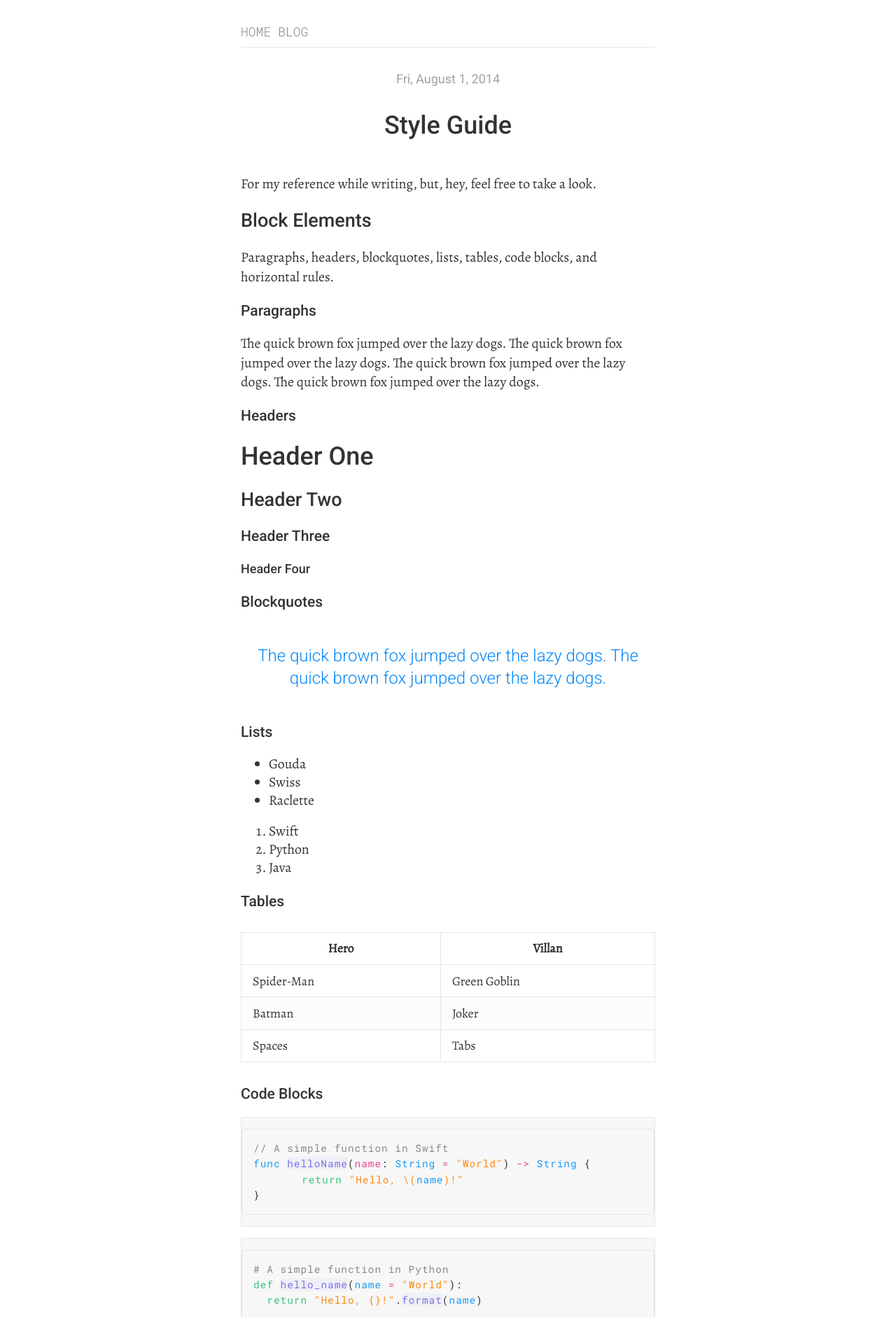
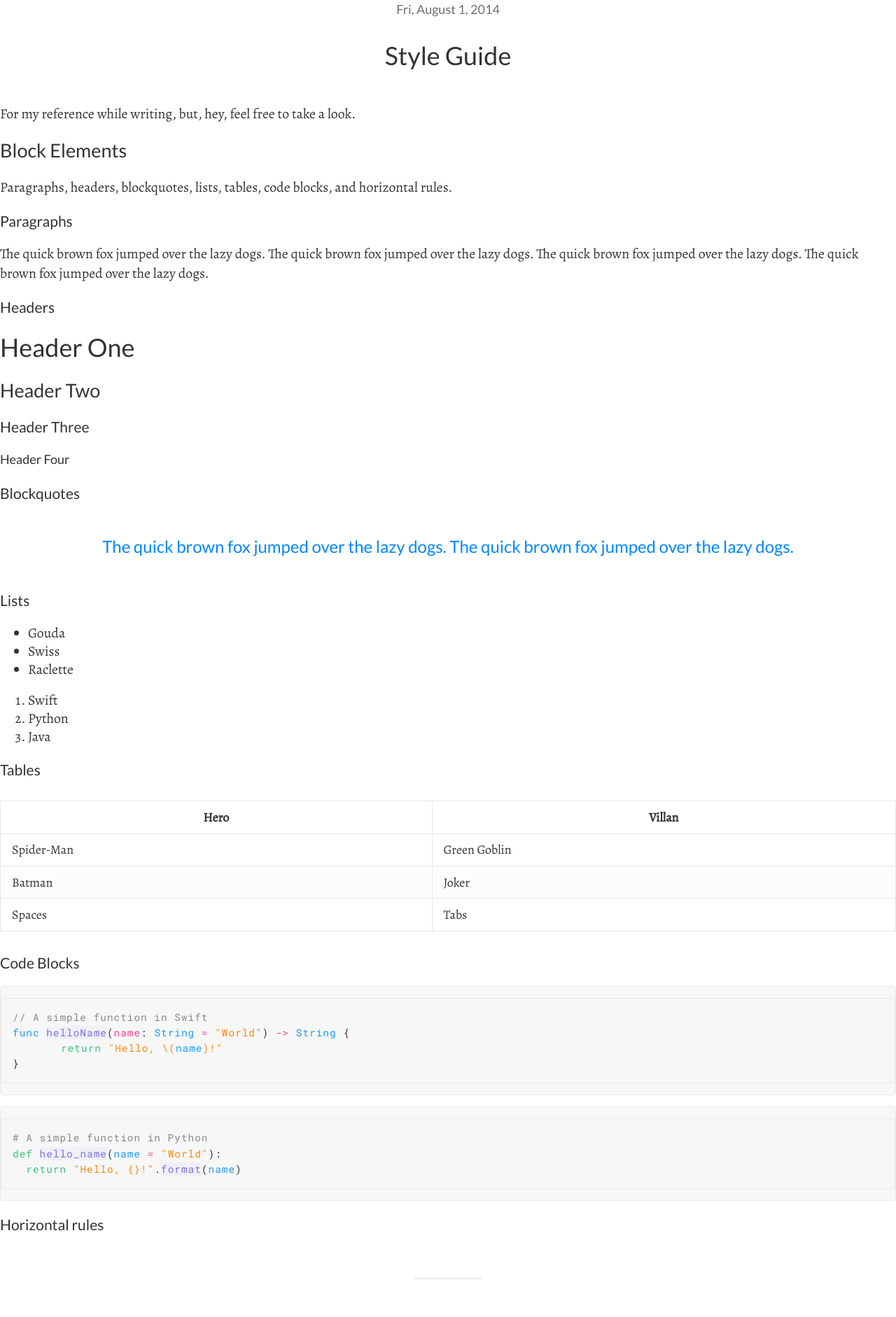
Before and after one commit to tmm/www, a Jekyll site: the page built from blog/_posts/2014-08-01-style-guide.md, in a window 1280 px wide. Shown: the top 1882 px of the page at 70% size. Built offline with Jekyll 4.4.1, drawn with Linux system fonts in a browser that asks for light colours; comment, search, counter and statistics services are not loaded; some of the changed text lies outside the part shown.

```diff
--- a/_includes/head.html
+++ b/_includes/head.html
@@ -8,7 +8,7 @@
 
   <title>{{ page.title }} – {{ site.title }}</title>
 
-  <link rel="stylesheet" href="https://fonts.googleapis.com/css?family=Alegreya:400,400italic|Roboto:400,500,500italic,300,300italic|Roboto+Mono:400,300">
+  <link rel="stylesheet" href="https://fonts.googleapis.com/css?family=Alegreya:400,400i|Lato:400,400i,700,900|Roboto+Mono:400,300">
   <link rel="stylesheet" href="{{ site.baseurl }}/css/normalize.css">
   <link rel="stylesheet" href="{{ site.baseurl }}/css/styles.css">
 </head>
--- a/_includes/nav.html
+++ /dev/null
@@ -1,4 +0,0 @@
-<nav class="mar-t-3 mar-b-6">
-  <a href="/" {% if page.title == 'Home'%}class="current"{% endif %}>home</a>
-  <a href="/blog/" {% if page.title == 'Blog'%}class="current"{% endif %}>blog</a>
-</nav>
--- a/_layouts/base.html
+++ b/_layouts/base.html
@@ -2,10 +2,6 @@
 <html lang="en">
   {% include head.html %}
   <body>
-    {% include nav.html %}
-
     {{ content }}
-
-    {% include footer.html %}
   </body>
 </html>
--- a/_sass/_base.scss
+++ b/_sass/_base.scss
@@ -4,9 +4,6 @@
 }
 
 body {
-  margin: auto;
-  padding: 1rem;
-  max-width: 39rem;
   background-color: $white;
   color: $black;
   font-family: $sans;
@@ -131,19 +128,14 @@ table {
 }
 
 nav {
-  display: flex;
-  border-bottom: 1px solid $gray-light;
-  height: 36px;
-
+display: flex;
+  justify-content: center;
   a {
+    border: 0;
     margin-right: 10px;
-    margin-bottom: -1px;
-    border-bottom: 1px solid $gray-light;
-    background-color: transparent;
-    color: darken($gray, 20);
-    font-family: $mono;
-    font-weight: 300;
-    text-transform: uppercase;
+    color: gray;
+    font-size: .95rem;
+    font-family: $sans;
 
     &:hover, &.current {
       border-color: $blue;
@@ -166,78 +158,75 @@ footer {
 .me {
   margin-top: 1rem;
   margin-bottom: 2.5rem;
-  max-width: 50%;
+  max-width: 35%;
 }
 
 .intro {
-  color: darken($gray, 30);
-  font-size: 1.75rem;
-  font-weight: 300;
+  margin: auto;
+  max-width: 39rem;
   text-align: center;
-}
 
-.feature-item {
-  display: flex;
-  border: 2px solid $gray-light;
-  border-radius: 4px;
-  justify-content: center;
-  align-items: center;
-  flex-flow: column;
-  height: 75px;
+  &__head {
+    color: $black;
+    font-size: 1.75rem;
+    font-weight: 700;
+  }
 
-  &:hover {
-    border: 3px solid $green;
-    transition: .15s;
+  &__sub {
+    margin-top: $l1;
+    color: $gray;
+    font-size: 1.35rem;
   }
 }
 
-.feature-title {
-  color: $green;
-  font-size: 1.15rem;
-  font-weight: 400;
-  margin: 0;
-}
+.posts {
+  background-color: $gray-lightest;
+  padding: 1rem 1rem 2rem;
 
-.feature-date {
-  color: darken($gray, 20);
-  font-size: .9rem;
-  text-transform: uppercase;
-  margin: 0;
-}
-
-.post-list {
-  margin-left: -2.5rem;
-
-  & li:first-child {
-    border-top: 1px solid $gray-light;
+  section {
+    margin: auto;
+    max-width: 39rem;
   }
 }
 
-.post-item {
-  border-bottom: 1px solid $gray-light;
-  padding: 0.5rem 0;
+.post {
+  background-color: $white;
+  margin-bottom: $l3;
+  border: 1px solid $gray-light;
+  border-radius: 3px;
+  box-shadow: 0 1px 4px rgba(0, 0, 0, .04);
+  padding: 1rem;
   width: 100%;
   list-style-type: none;
   font-family: $sans;
   font-size: 90%;
 
-  a {
-    display: flex;
-    border-bottom: 0;
-    color: $black;
+  &__date {
+    margin-bottom: .25rem;
+    display: block;
+    color: $gray;
+    font-size: .8rem;
+  }
 
-    &:hover {
-      color: $red;
-    }
+  &__title {
+    margin-bottom: .5rem;
+    display: block;
+    font-family: $sans;
+    font-size: 1.35rem;
+    font-weight: 700;
+  }
+
+  &__excerpt {
+    margin-bottom: .5rem;
+    display: block;
+    font-family: $serif;
+    font-size: 1.15rem;
+  }
+
+  &__more {
+    display: block;
+    color: $gray;
+    border: 0;
+    font-size: .8rem;
   }
 }
-
-.post-title {
-  flex-grow: 1;
-}
-
-.post-date {
-  justify-self: flex-end;
-  color: darken($gray, 20);
-  font-size: 80%;
-}
--- a/_sass/_variables.scss
+++ b/_sass/_variables.scss
@@ -1,13 +1,14 @@
 // fonts
-$sans: Roboto, -apple-system, Helvetica, Arial, sans-serif;
-$serif: Alegreya, 'Times New Roman', Georgia, serif;
+$sans: 'Lato', -apple-system, Helvetica, Arial, sans-serif;
+$serif: 'Alegreya', 'Times New Roman', Georgia, serif;
 $mono: 'Roboto Mono', monospace;
 
 // colors
 $white: #fff;
 $black: #333;
-$gray: #bbb;
-$gray-light: #E5E5E5;
+$gray: #888;
+$gray-light: #E8E8E8;
+$gray-lightest: #FAFAFA;
 $blue: #0087F8;
 $red: #FF554A;
 $green: #00B284;
```
Also changed, not shown: _includes/contact.html (added, +18 -0 lines), index.html (+28 -7 lines), 1 other file.
